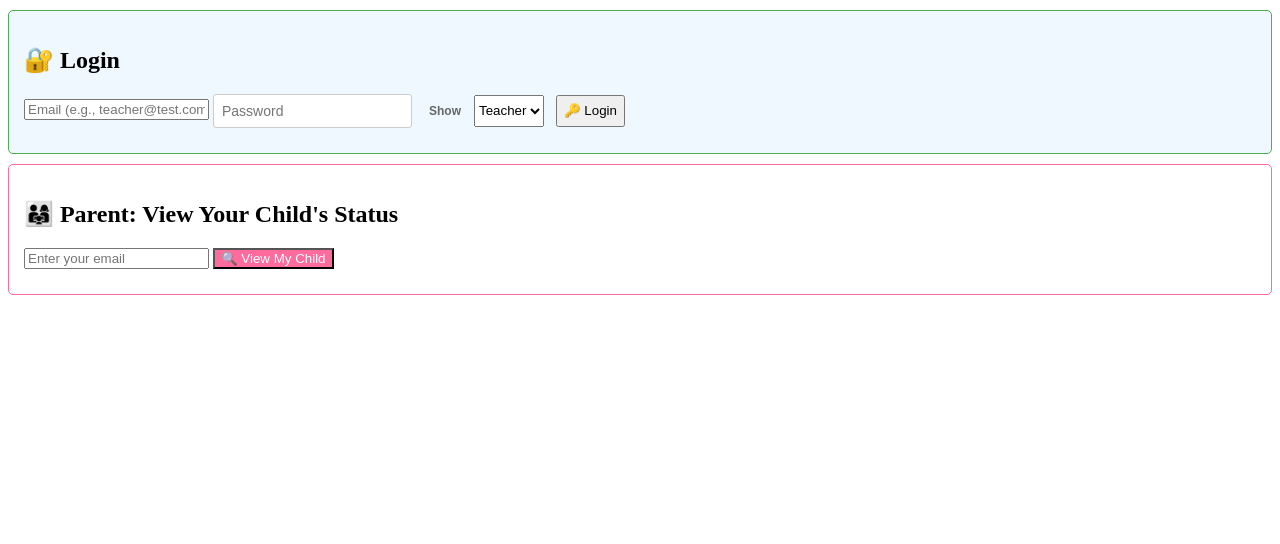
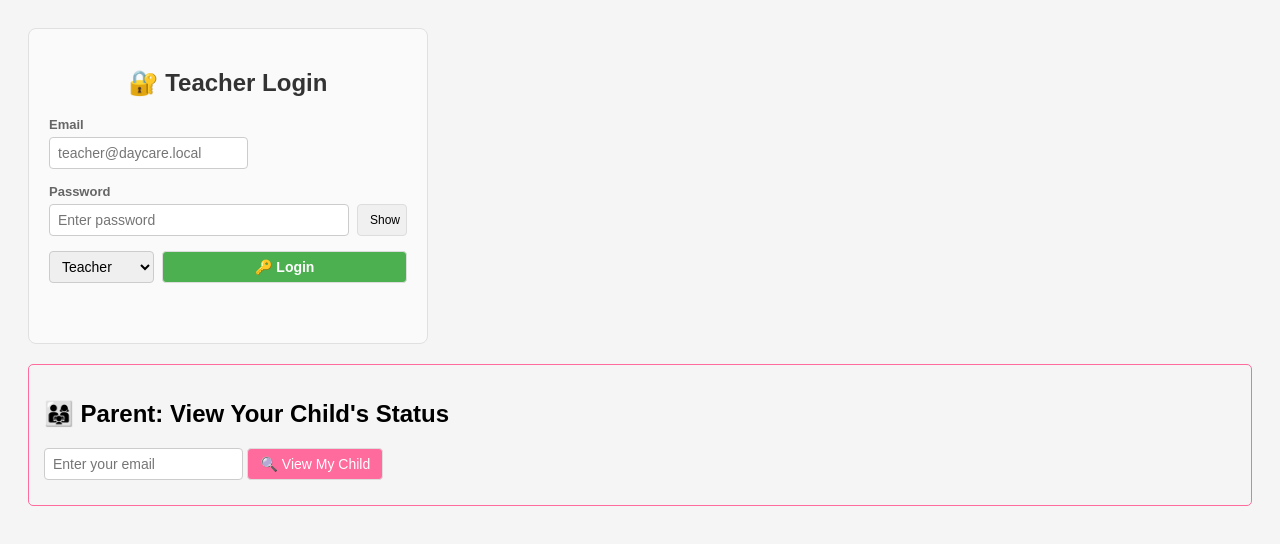
Before and after one commit to Heesun0514/Daycare-Digital-Logbook-AWS-Cloud-Migration, a plain HTML site: page frontend/index.html in a window 1280 px wide. Drawn offline with Linux system fonts and the light colour scheme.

Commit message:
update styling  login form

```diff
--- a/backend/server.js
+++ b/backend/server.js
@@ -160,7 +160,11 @@ app.get('/api/attendance/report', verifyToken, checkRole(['Teacher', 'Director']
         const { from, to } = req.query;
         if (!from || !to) {
             return res.status(400).json({ error: 'Both "from" and "to" dates are required' });
+
         }
+
+
+
         const dateRegex = /^\d{4}-\d{2}-\d{2}$/;
         if (!dateRegex.test(from) || !dateRegex.test(to)) {
             return res.status(400).json({ error: 'Invalid date format. Use YYYY-MM-DD' });
@@ -173,7 +177,7 @@ app.get('/api/attendance/report', verifyToken, checkRole(['Teacher', 'Director']
             },
             order: [
                 ['date', 'ASC'],
-                ['child_name', 'ASC']
+                ['arrival_time', 'ASC'] // sort by arrival_time
             ]
         });
         if (records.length === 0) {
--- a/frontend/index.html
+++ b/frontend/index.html
@@ -3,65 +3,182 @@
     <head>
         <meta charset="UTF-8">
         <title>Daycare Digital Logbook</title>
+        <style>
+            * {
+                box-sizing: border-box;
+            }
+
+            body {
+                font-family: Arial, sans-serif;
+                background-color: #f5f5f5;
+                padding: 20px;
+            }
+
+            input[type="text"],
+            input[type="email"],
+            input[type="password"],
+            input[type="number"],
+            input[type="date"],
+            input[type="time"],
+            select {
+                height: 32px;
+                padding: 6px 8px;
+                font-size: 14px;
+                border: 1px solid #ccc;
+                border-radius: 4px;
+                vertical-align: middle;
+            }
+
+            button {
+                height: 32px;
+                padding: 6px 12px;
+                font-size: 14px;
+                border-radius: 4px;
+                cursor: pointer;
+                vertical-align: middle;
+                border: 1px solid #ddd;
+                background-color: #f0f0f0;
+            }
+
+            button:hover {
+                background-color: #e0e0e0;
+            }
+
+            .login-container {
+                max-width: 400px;
+                padding: 20px;
+                border: 1px solid #e0e0e0;
+                border-radius: 8px;
+                background-color: #fafafa;
+                margin-bottom: 20px;
+            }
+
+            .login-container h2 {
+                text-align: center;
+                color: #333;
+                margin-bottom: 20px;
+            }
+
+            .form-group {
+                margin-bottom: 15px;
+            }
+
+            .form-group label {
+                display: block;
+                margin-bottom: 5px;
+                color: #666;
+                font-size: 13px;
+                font-weight: bold;
+            }
+
+            .password-wrapper {
+                display: flex;
+                gap: 8px;
+            }
+
+            .password-wrapper input {
+                flex: 1;
+            }
+
+            #pwd-toggle {
+                width: 50px;
+                background-color: #f0f0f0;
+                font-size: 12px;
+            }
+
+            .login-buttons {
+                display: flex;
+                gap: 8px;
+                margin-bottom: 20px;
+            }
+
+            .login-buttons select {
+                flex: 0.4;
+            }
+
+            .login-buttons button {
+                flex: 1;
+                background-color: #4CAF50;
+                color: white;
+                font-weight: bold;
+            }
+
+            .auth-message {
+                text-align: center;
+                padding: 10px;
+                margin-top: 10px;
+                border-radius: 4px;
+                font-weight: bold;
+            }
+
+            .logout-section {
+                background-color: #e8f5e9;
+                padding: 10px;
+                margin-bottom: 15px;
+                border-radius: 4px;
+                text-align: center;
+            }
+
+            .logout-section button {
+                background-color: #f44336;
+                color: white;
+                margin-left: 10px;
+            }
+        </style>
     </head>
     <body>
 
         <!-- ============================================ -->
-<!-- AUTHENTICATION SECTION (Sprint 2)             -->
+        <!-- AUTHENTICATION SECTION (Sprint 2) -->
         <!-- ============================================ -->
-<div id="auth-section" style="border:1px solid #4CAF50; padding:15px; margin:10px 0; border-radius:5px; background-color: #f0f8ff;">
-    <h2>🔐 Login</h2>
-    <div id="login-form">
-        <input type="email" id="login-email" placeholder="Email (e.g., teacher@test.com)" required>
+        <div id="login-form" class="login-container">
+            <h2>🔐 Teacher Login</h2>
+
+            <div class="form-group">
+                <label>Email</label>
+                <input
+                    type="email"
+                    id="login-email"
+                    placeholder="teacher@daycare.local"
+                >
+            </div>
+
+            <div class="form-group">
+                <label>Password</label>
+                <div class="password-wrapper">
                     <input
                         type="password"
                         id="login-password"
-    placeholder="Password"
-    style="
-        height: 24px;
-        padding: 4px 8px;
-        font-size: 14px;
-        border: 1px solid #ccc;
-        border-radius: 3px;
-        vertical-align: middle;
-    "
+                        placeholder="Enter password"
                     >
                     <button
                         type="button"
                         onclick="togglePasswordVisibility()"
-    style="
-        height: 24px;
-        width: 50px;
-        padding: 0;
-        margin-left: 4px;
-        background: none;
-        border: none;
-        cursor: pointer;
-        font-size: 12px;
-        font-weight: bold;
-        color: #666;
-        vertical-align: middle;
-    "
                         id="pwd-toggle"
                     >Show</button>
+                </div>
+            </div>
 
-        <select id="login-role" style="height: 32px; vertical-align: middle;" >
-            <option value="Teacher">Teacher</option>
-            <option value="Director">Director</option>
+            <div class="login-buttons">
+                <select id="user-role">
+                    <option>Teacher</option>
+                    <option>Director</option>
                 </select>
-        <button onclick="login()" style="height: 32px; margin-left: 8px; vertical-align: middle;">🔑 Login</button>
+                <button onclick="login()">🔑 Login</button>
             </div>
-    <div id="logout-section" style="display: none;">
-        <p>✅ Logged in as: <span id="user-email"></span> (Role: <span id="user-role"></span>)</p>
-        <button onclick="logout()" style="background-color: #f44336; color: white;">🚪 Logout</button>
+
+            <div id="auth-message" class="auth-message"></div>
         </div>
-    <div id="auth-message" style="margin-top:10px"></div>
+
+        <!-- Logout Section (Hidden until logged in) -->
+        <div id="logout-section" class="logout-section" style="display: none;">
+            ✅ Logged in as: <span id="user-email"></span> (Role: <span id="user-role-display"></span>)
+            <button onclick="logout()">🚪 Logout</button>
         </div>
 
         <!-- ============================================ -->
-<!-- TEACHER & DIRECTOR VIEW - Hidden until logged in -->
+        <!-- TEACHER & DIRECTOR VIEW -->
         <!-- ============================================ -->
-
         <div id="app" style="display: none;">
 
             <!-- Teacher View -->
@@ -77,7 +194,6 @@
                         <input type="date" id="checkinDate">
                         <button onclick="checkin()">➕ Check In</button>
                         <button onclick="checkinNow()" style="background-color: #4CAF50; color: white;">⚡ Check In Now</button>
-
                     </div>
                     <div id="checkinResult" style="margin-top:10px"></div>
                 </div>
@@ -115,12 +231,10 @@
                 </div>
             </div>
 
-
-  <!-- 5.Report Section -->
+            <!-- 5. Report Section -->
             <div style="border:1px solid #b04e27; padding:15px; margin:10px 0; border-radius:5px">
-        <h3>✏️ 5. Director: Attendance Reports</h3>
+                <h3>📅 5. Director: Attendance Reports</h3>
                 <div>
-           <h3>📅 Generate Attendance Report (READ)</h3>
                     <input type="date" id="from-date">
                     <input type="date" id="to-date">
                     <button onclick="generateReport()">Generate Report</button>
@@ -129,7 +243,6 @@
                 <div id="report-results"></div>
             </div>
         </div>
-
 
         <!-- Parent View -->
         <div style="border:1px solid #FF6B9D; padding:15px; margin:10px 0; border-radius:5px">
@@ -140,8 +253,7 @@
             </div>
             <div id="child-status" style="margin-top:10px"></div>
         </div>
-</div>
+
         <script src="app.js"></script>
     </body>
-
 </html>
```
Lines whose indentation alone changed are shown as unchanged.
